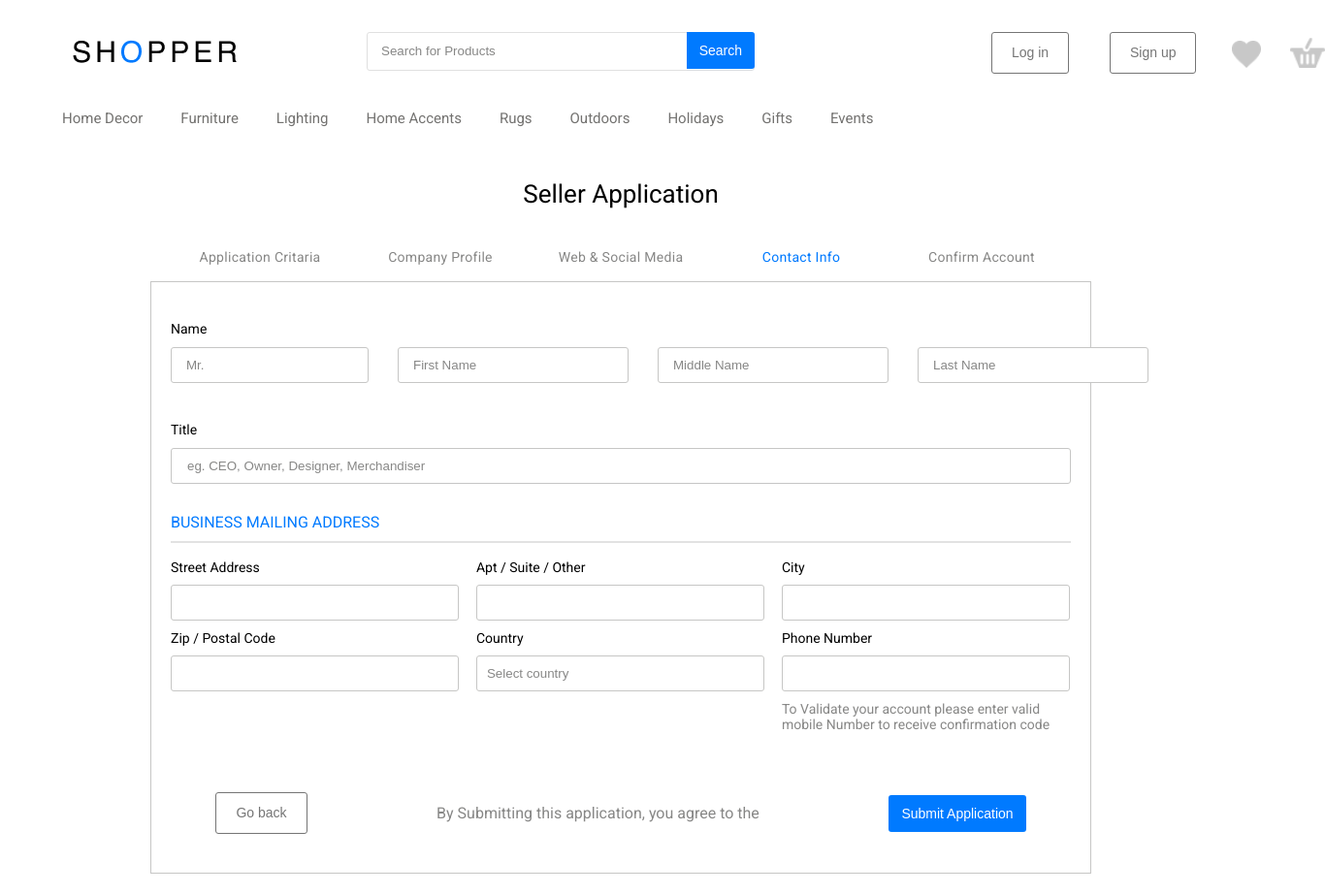
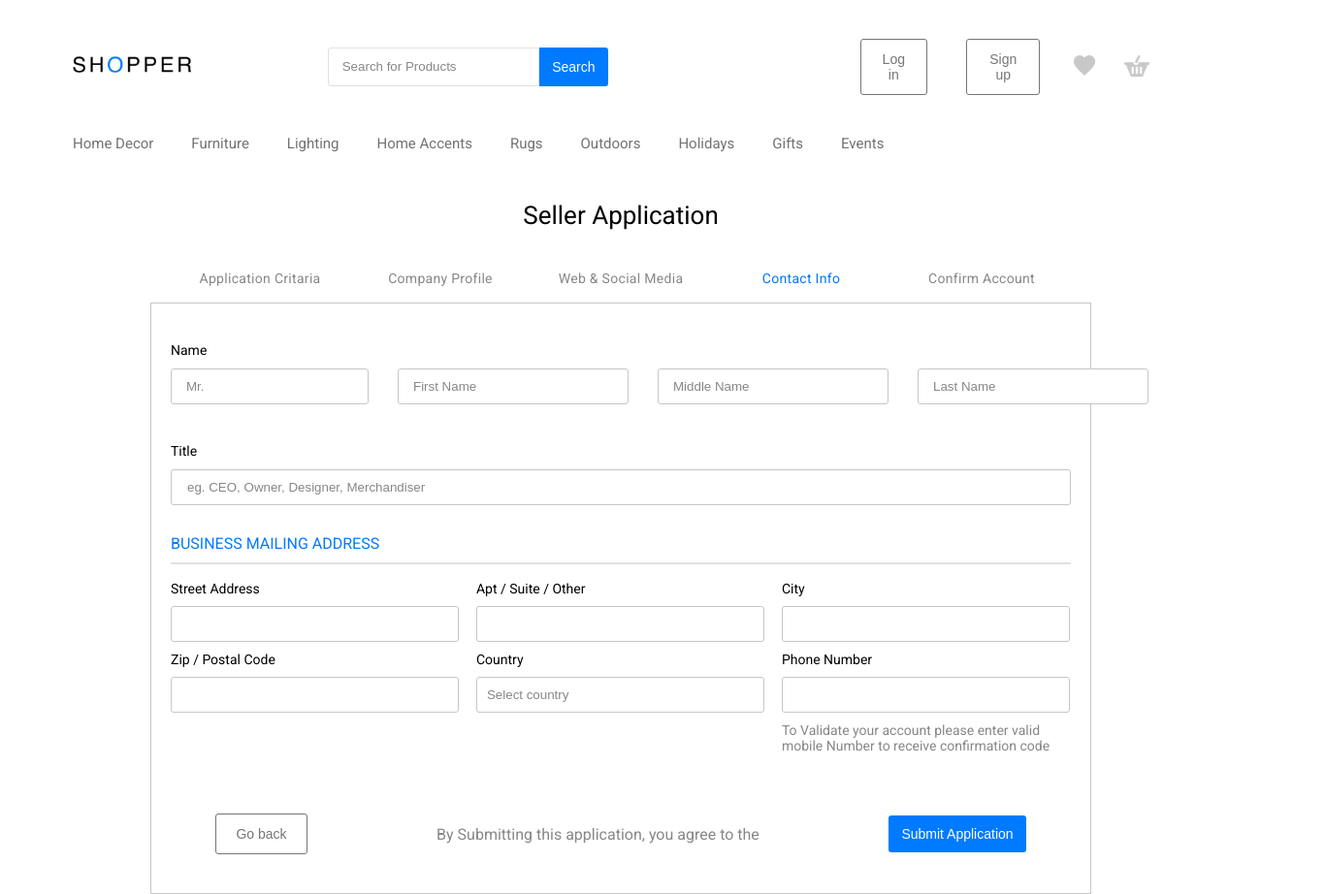
Before and after one commit to nastjazzz/beeinterns_hw, a plain HTML site: page html/index_shopper.html in a window 1280 px wide. Shown: the top 922 px of the page at 97% size, 1366 px wide, since content can reach past the window. Drawn offline with Linux system fonts and the light colour scheme.

Commit message:
delete extra elements in layout, change width in header and footer

```diff
--- a/html/index_shopper.html
+++ b/html/index_shopper.html
@@ -20,7 +20,7 @@
                     </div>
 
                     <div class="search">
-                        <form>
+                        <form class="search-form">
                             <input type="search" class="search-field" placeholder="Search for Products">
                             <input type="submit" value="Search" class="search-btn">
                         </form>
@@ -77,59 +77,44 @@
                     <div class="full-name">
                         <div class="text">Name</div>
                         <div class="name">
-
                             <input type="text" placeholder="Mr." class="input-name">
                             <input type="text" placeholder="First Name" class="input-name">
                             <input type="text" placeholder="Middle Name" class="input-name">
                             <input type="text" placeholder="Last Name" class="input-name">
-                            <!-- </form> -->
                         </div>
                     </div>
                     <div class="title-base">
                         <div class="text">Title</div>
-                        <!-- <form> -->
                         <input type="text" placeholder="eg. CEO, Owner, Designer, Merchandiser" class="input_title-base">
-                        <!-- </form> -->
                     </div>
                     <div class="business-address">
                         <div class="title_business">business mailing address</div>
                         <div class="parent-address">
                             <div class="address">
-                                <!-- <form> -->
                                 <div class="detailed-address">Street Address</div>
                                 <input type="text" name="Street Address" class="address street">
-                                <!-- </form> -->
                             </div>
                             <div class="address">
-                                <!-- <form> -->
                                 <div class="detailed-address">Apt / Suite / Other</div>
                                 <input type="text" name="Suite" class="address apt">
-                                <!-- </form> -->
                             </div>
                             <div class="address city">
-                                <!-- <form> -->
                                 <div class="detailed-address">City</div>
                                 <input type="text" name="city" class="address city">
-                                <!-- </form> -->
                             </div>
                             <div class="address">
-                                <!-- <form> -->
                                 <div class="detailed-address">Zip / Postal Code</div>
                                 <input type="text" name="zip" class="address zip">
-                                <!-- </form> -->
                             </div>
                             <div class="address country">
-                                <!-- <form> -->
                                 <div class="detailed-address">Country</div>
                                 <input type="text" name="country" placeholder="Select country" class="address country">
-                                <!-- </form> -->
                             </div>
                             <div class="address phone">
-                                <!-- <form> -->
                                 <div class="detailed-address">Phone Number</div>
                                 <input type="text" name="phone-number" class="address phone">
                                 <div class="validate-text">To Validate your account please enter valid mobile Number to receive confirmation code</div>
-                                <!-- </form> -->
+                            </div>
                         </div>
                     </div>
                 </form>
@@ -182,7 +167,6 @@
                         <div class="info">
                             <a href="#">Press</a>
                         </div>
-
                     </div>
                     <div class="help">
                         <div class="title-footer">Join the Community</div>
@@ -215,9 +199,8 @@
                             <span>Instagram</div>
                         </div>
                     </div>
-
                 </div>
-                <div class="line"></div>
+                <!-- <div class="line"></div> -->
                 <div class="footer">
                     <div class="links_footer">
                         <a href="#">Terms & Conditions</a>
--- a/styles/footer_shopper.css
+++ b/styles/footer_shopper.css
@@ -6,9 +6,8 @@ footer {
 }
 
 .secondary-footer {
-    width: auto;
-    height: auto;
-
+    width: 90%;
+    margin: auto;
     display: flex;
     align-items: flex-start;
     justify-content: center;
@@ -17,6 +16,8 @@ footer {
     font-size: 14px;
     line-height: 30px;
     color: #1C1C1B;
+
+    border-bottom: 3px solid #C6C6C5;
 }
 
 .footer {
@@ -59,13 +60,6 @@ footer {
     margin-right: 20px;
 }
 
-.line {
-    width: 90%;
-    height: 3px;
-    background: #C6C6C5;
-    margin: auto;
-}
-
 .socials > img {
     vertical-align: middle;
 }
--- a/styles/header_shopper.css
+++ b/styles/header_shopper.css
@@ -1,22 +1,15 @@
-header {
-    width: 100%;
-    height: 145px;
-}
+.header {
+    display: flex;
+    justify-content: flex-start;
+    align-items: center;
 
-.header {
-    width: 100%;
-    height: 100px;
-    background: #FFFFFF;
-    margin: auto;
+    padding: 40px 80px 30px 75px;
 }
 
 .logo {
-    position: absolute;
-    left: 75px;
-    top: 40px;
-
     width: 170px;
     height: 25px;
+    margin-right: 140px;
 }
 
 .logo img {
@@ -25,82 +18,57 @@ header {
 }
 
 .search {
-    position: absolute;
-    left: 378px;
-    top: 33px;
-
     width: 400px;
     height: 40px;
-
+    margin-right: 240px;
     box-sizing: border-box;
 }
 
+.search-form {
+    display: flex;
+}
+
 input[type="search"] {
-    width: 400px;
-    height: 40px;
-
+    width: 100%;
     padding: 11px 0 12px 14px;
 
     border: 1px solid #E0E0E0;
 }
 
 input.search-btn {
-    position: absolute;
-    right: 0;
-    top: 0;
-
     font-size: 14px;
     padding: 11px 13px;
 
     border: none;
     background:  #007AFF;
     color: white;
-
     border-bottom-left-radius: inherit;
     border-top-left-radius: inherit;
 }
 
 button.btn {
-    background: none;
-
-    font-size: 14px;
-    line-height: 17px;
-
     border: 1px solid #757575;
     color: #757575;
+    font-size: 14px;
 
     padding: 12px 20px;
 }
 
-.login {
-    position: absolute;
-    top: 33px;
-    left: 1022px;
-}
-
-.sign {
-    position: absolute;
-    top: 33px;
-    left: 1144px;
+.login, .sign {
+    margin: 0 20px;
 }
 
 button.shortlist {
-    position: absolute;
-    top: 42px;
-    left: 1270px;
-
     width: 30px;
     height: 25px;
+    margin: 0 15px;
 
 }
 
 button.cart {
-    position: absolute;
-    top: 38px;
-    left: 1330px;
-
     width: 36px;
     height: 30px;
+    margin: 0 15px;
 }
 
 img.icon {
@@ -109,21 +77,11 @@ img.icon {
 }
 
 .sub-header {
-    width: 90%;
-    height: auto;
-    margin: auto;
-    padding: 12px 0;
-}
-
-.links_sub-header {
-    width: auto;
-    height: 18px;
+    padding: 10px 75px;
 }
 
 .links_sub-header a {
     margin-right: 35px;
-    text-decoration: none;
     font-size: 15px;
-    line-height: 18px;
     color: #737270;
 }
```
Lines whose indentation alone changed are shown as unchanged.
